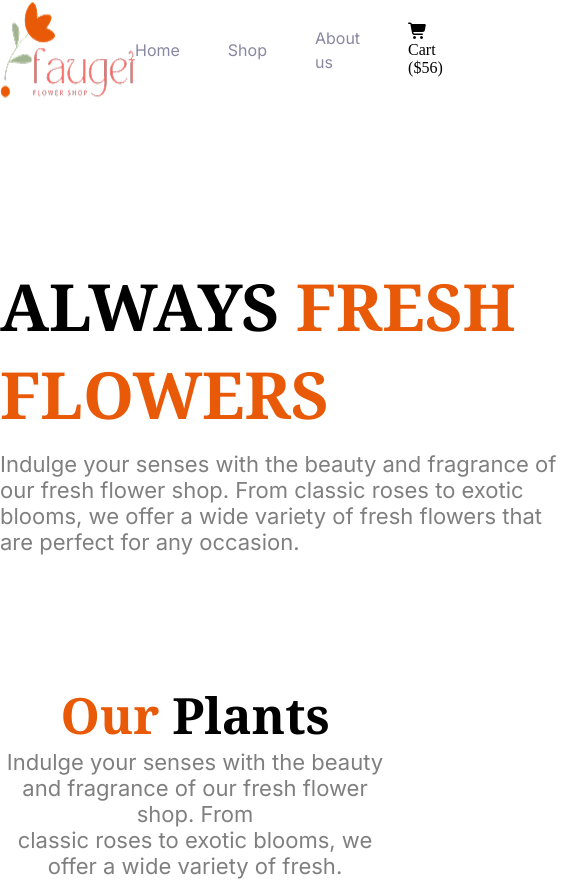
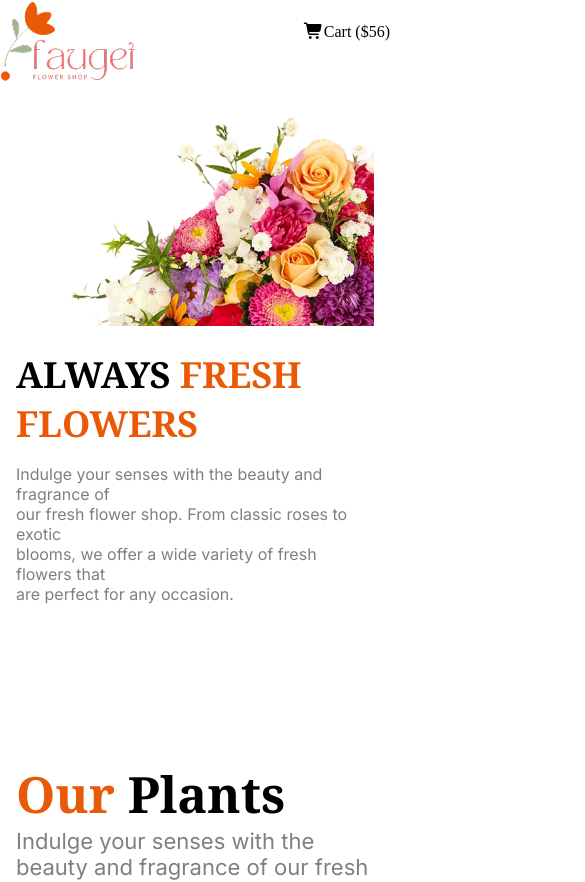
Before and after one commit to joha-2127/A2-flower-shop-repo, a plain HTML site: page index.html in a window 390 px wide. Shown: the top 882 px of the page, 585 px wide, since content can reach past the window. Drawn offline with Linux system fonts and the light colour scheme.

Commit message:
response

```diff
--- a/style.css
+++ b/style.css
@@ -32,6 +32,28 @@
 .cart-icon {
   color: rgb(0, 0, 0);
 }
+/* RESPONSIVE HEADER */
+@media (max-width: 576px) {
+  .nav-links li {
+    display: none; /* Hides Home, Shop, About us */
+  }
+
+  .cart-icon {
+    display: block;
+    margin-left: auto; /* Pushes it to the right */
+  }
+
+  .nav-links a {
+    display: flex;
+    justify-content: flex-end;
+    width: 100%;
+  }
+
+  .header-section {
+    flex-wrap: nowrap;
+  }
+}
+
 /* Banner Section */
 .banner-part {
   width: 1140px;
@@ -42,6 +64,9 @@
   padding: 0px;
 }
 .banner-part-left {
+  display: flex;
+  flex-direction: column;
+
   margin-top: 162px;
   justify-content: flex-start;
   align-items: flex-start;
@@ -64,6 +89,45 @@
   font-weight: 400;
   margin: 13px 0px;
 }
+/* RESPONSIVE BANNER */
+@media (max-width: 576px) {
+  .banner-part {
+    flex-direction: column-reverse;
+    /* Stack vertically */
+    width: 100%; /* Full width */
+    height: auto; /* Let content decide height */
+    padding: 20px 16px; /* Inner spacing */
+  }
+
+  .banner-part-right {
+    margin-top: 0;
+    margin-bottom: 24px; /* Space below image */
+    width: 100%;
+  }
+
+  .banner-part-right img {
+    width: 100%; /* Responsive image */
+    height: auto;
+    display: block;
+  }
+
+  .banner-part-left {
+    margin-top: 0;
+    width: 100%;
+  }
+
+  .title {
+    font-size: 36px; /* Smaller for mobile */
+    text-align: left;
+  }
+
+  .title-brief {
+    font-size: 16px;
+    margin: 16px 0;
+    text-align: left;
+  }
+}
+
 /* CARD SECTION */
 .card-section {
   height: 1186.88px;
@@ -116,6 +180,30 @@
   gap: 20px;
   margin: 49px 0;
 }
+/* RESPONSIVE CARD */
+@media (max-width: 576px) {
+  .card-body {
+    grid-template-columns: repeat(2, 1fr); /* 2 cards per row */
+    gap: 16px;
+    padding: 0 16px;
+  }
+
+  .card {
+    max-width: 100%; /* Let cards shrink to fit container */
+    height: auto; /* Allow height to adjust naturally */
+  }
+
+  .card-bottom button {
+    width: 100%; /* Button stretches to card width */
+  }
+
+  .card-details h1,
+  .card-details p {
+    text-align: left; /* Optional: left-align text on mobile */
+    padding: 0 16px;
+  }
+}
+
 /* Plant-Lover-Section */
 .plant-lover-section {
   margin-top: 212px;
@@ -184,6 +272,12 @@
   line-height: 27px;
   margin: 16px;
 }
+.plant-lover-section-left {
+  position: relative; /* So badge positions inside this */
+  width: 100%;
+}
+/* RESPONSIVE */
+
 /* PICTURE GRID SECTION */
 .photo-grid {
   width: 1140px;
@@ -336,16 +430,14 @@
 
 .footer {
   background-color: #f5f7fa;
-  max-width: 100%;
-  height: 348px;
-  padding: 50px 160px 50px 160px;
 }
 
 .footer-container {
   display: flex;
   justify-content: space-between;
   align-items: flex-start;
-  flex-wrap: wrap;
+
+  padding: 50px 160px 50px 160px;
 }
 
 .footer-left {
```
